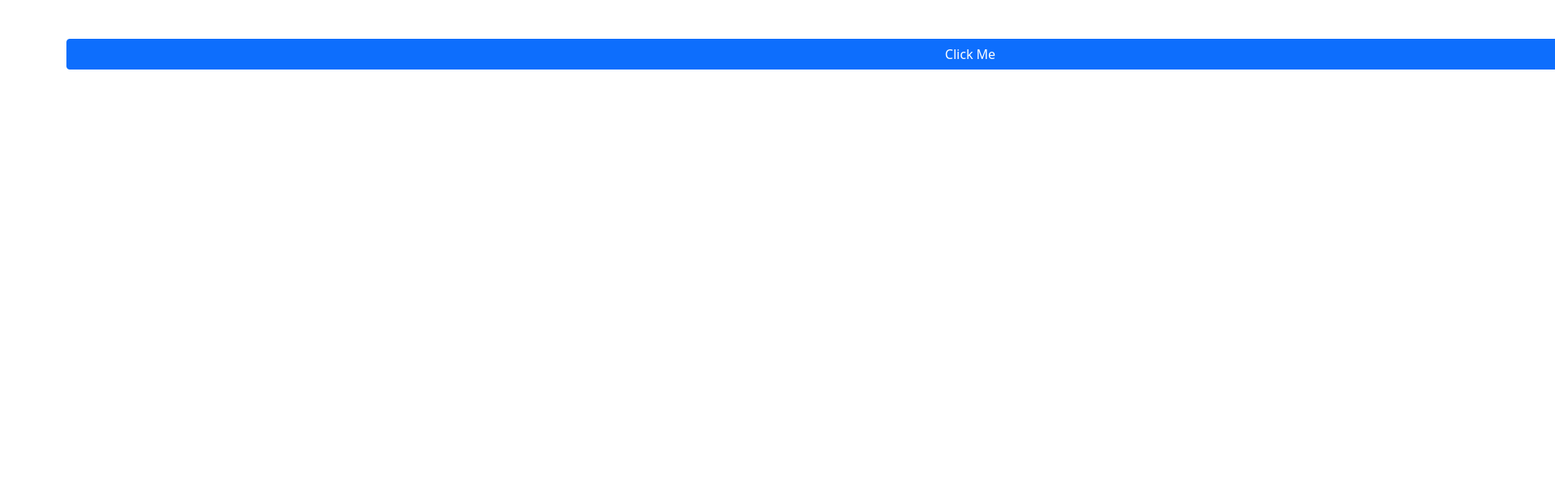
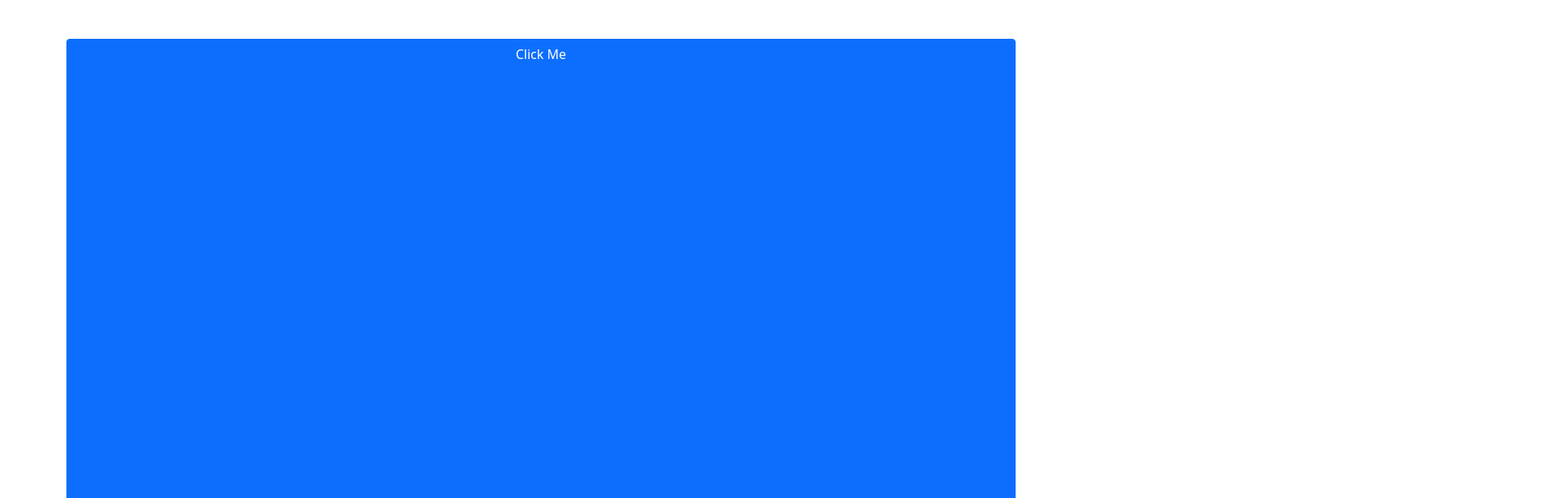
Before and after one commit to primaaaaa/riska, a plain HTML site: page start.html in a window 1280 px wide. Shown: the top 616 px of the page at 81% size, 1920 px wide, since content can reach past the window. Drawn offline with nearby package versions, Linux system fonts and the light colour scheme.

Commit message:
Update start.html

```diff
--- a/start.html
+++ b/start.html
@@ -7,7 +7,7 @@
     <body>
         <center>
             <div class="container my-5">
-                <a class="btn btn-primary" name="next" onclick="return nextMessage()" href="test.html" style="width: 200%;">
+                <a class="btn btn-primary" name="next" onclick="return nextMessage()" href="test.html" style="width: 105%; height: 105%;">
                     Click Me
                 </a>
             </div>
```
